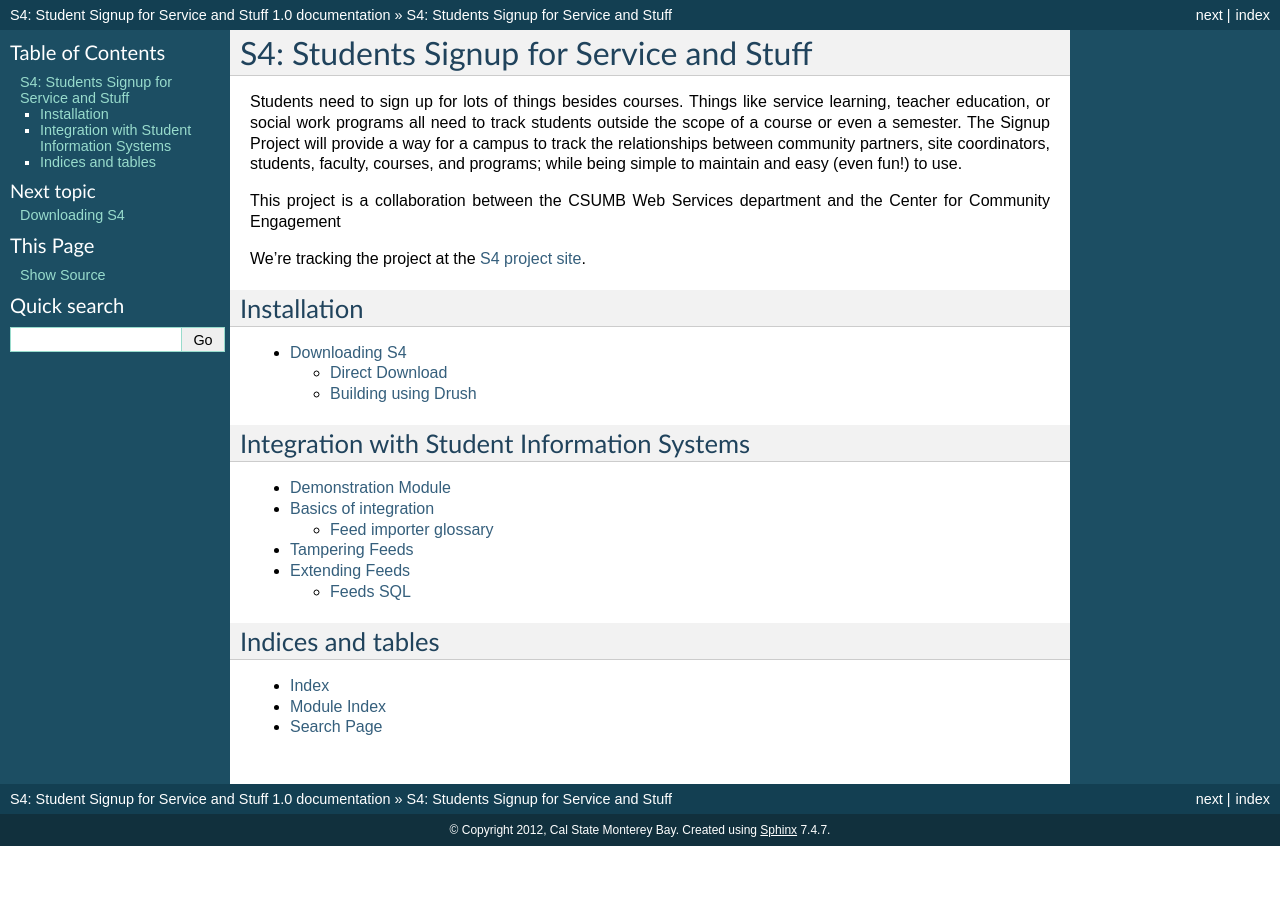
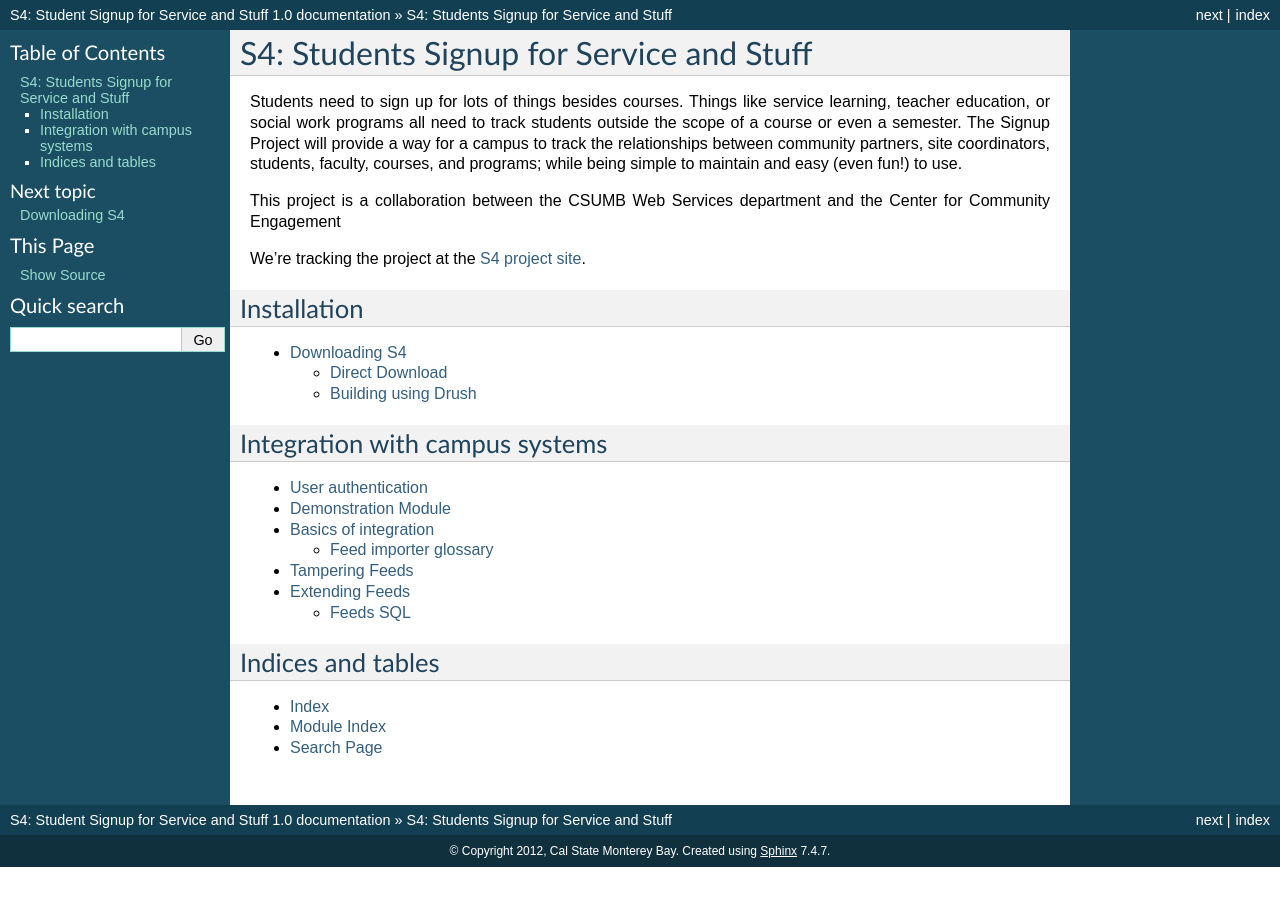
Before and after one commit to calstates4/s4project, a Sphinx documentation site: the page built from docs/index.rst, in a window 1280 px wide. Built offline with Sphinx 7.4.7, drawn with Linux system fonts in a browser that asks for light colours.

Commit message:
Added authentication piece.

```diff
--- a/docs/index.rst
+++ b/docs/index.rst
@@ -24,7 +24,7 @@
 
    installation/*
 
-Integration with Student Information Systems
+Integration with campus systems
 ===============
 
 .. toctree::
--- a/docs/integration/index.rst
+++ b/docs/integration/index.rst
@@ -14,7 +14,8 @@
 For Fetchers, Parsers, and Processors, you have two options: one is to *Change* the method of fetching, etc.; while another is to fiddle with the *Settings* of the chosen item.
 
 All of these pieces fit together to build a modular "factory" that can, for example, retrieve a CSV file and create users:
-.. image:: /images/feeds-importer.png
+
+.. image:: images/feeds-importer.png
 
 Basic Settings
 ^^^^^^^^^^^^^^
@@ -70,6 +71,8 @@
 
 You should map the actual term code (whatever kind of code you used for the GUID of your terms in the previous importers) to the target "Term (Node reference by Feeds GUID) -- allow duplicate nodes" to make sure S4 knows what term goes with what course.
 
+.. _user-import:
+
 Importing Students and Faculty
 """"""""""""""""""""""""""""""
 S4 actually treats all students and faculty as simple "users," who then get access to register under a course or manage students depending on their relationship to a course, so they can be imported together.
```
Also changed, not shown: docs/integration/authentication.rst (added, +17 -0 lines), docs/integration/images/feeds-importer.png (renamed from docs/images/feeds-importer.png).
